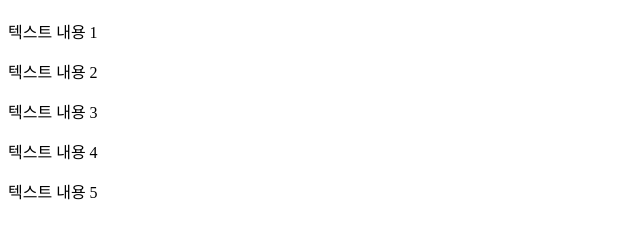
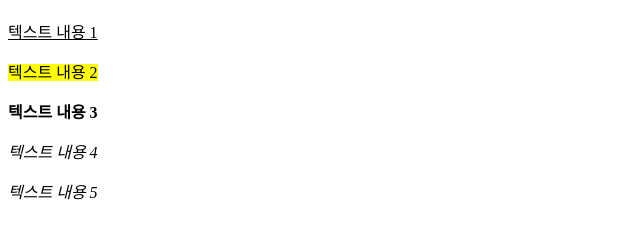
Before and after one commit to Hyojeong-LIM/store, a plain HTML site: page index.html in a window 1280 px wide. Shown: the part 70-308 px from the top of the page, without its empty margins (0-640 px from the left). Drawn offline with Linux system fonts and the light colour scheme.

Commit message:
파일수정

```diff
--- a/index.html
+++ b/index.html
@@ -9,12 +9,13 @@
 <body>
 
     <h1>깃허브 저장소 버전관리 익히기</h1>
+    <!-- div> -->
     <div>
-        <p>텍스트 내용 1</p>
-        <p>텍스트 내용 2</p>
-        <p>텍스트 내용 3</p>
-        <p>텍스트 내용 4</p>
-        <p>텍스트 내용 5</p>
+        <p><u>텍스트 내용 1</u></p>
+        <p><mark>텍스트 내용 2</mark></p>
+        <p><strong>텍스트 내용 3</strong></p>
+        <p><em>텍스트 내용 4</em></p>
+        <p><i>텍스트 내용 5</i></p>
     </div>
 
 </body>
```
